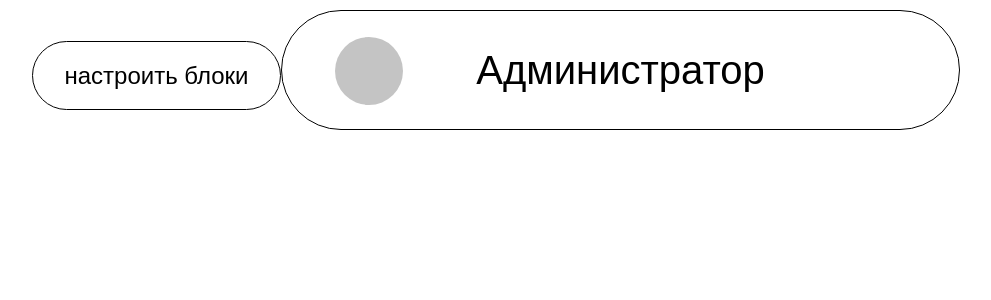
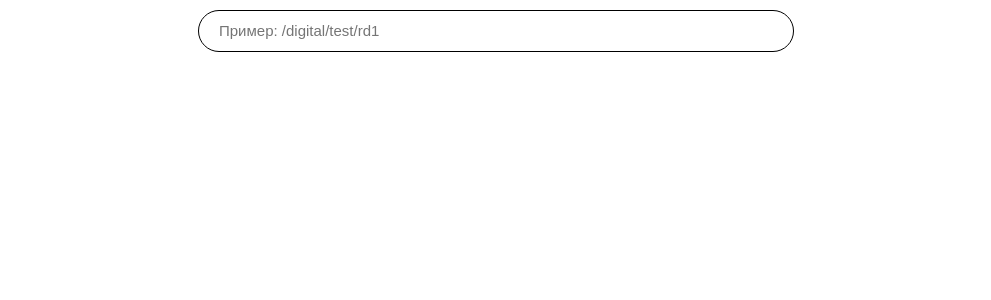
Before and after one commit to Ziuziun-Pavel/configurator, a React (Create React App) app: page / in a window 1280 px wide. Shown: the top 300 px of the page, without its empty margins (144-1135 px from the left). Built offline with nearby package versions, Linux system fonts and the light colour scheme.

Commit message:
create-text-field

```diff
--- a/src/App.tsx
+++ b/src/App.tsx
@@ -2,6 +2,7 @@
 import './App.css'
 import Button from './components/Button'
 import AdministratorButton from "./components/AdministratorButton";
+import TextField from "./components/TextField";
 
 
 function App() {
@@ -9,15 +10,18 @@
 
   return (
         <div className='App'>
-            <Button
-                text='настроить блоки'
-                onClick={() => setSelected(!isSelected)}
-                width='249px'
-                isSelected={isSelected}
-            />
+          {/*  <Button*/}
+          {/*      text='настроить блоки'*/}
+          {/*      onClick={() => setSelected(!isSelected)}*/}
+          {/*      width='249px'*/}
+          {/*      isSelected={isSelected}*/}
+          {/*  />*/}
 
-          <AdministratorButton/>
+          {/*<AdministratorButton/>*/}
 
+          <TextField
+                text='Пример: /digital/test/rd1'
+          />
         </div>
     )
 }
--- /dev/null
+++ b/src/components/TextField.tsx
@@ -0,0 +1,19 @@
+import React from 'react'
+import styled from "@emotion/styled";
+import {TextFieldProps} from "../models/textFieldProps";
+
+const TextField: React.FC<TextFieldProps> = ({text}) => {
+  const StyledInput = styled.input`
+    width: 554px;
+    padding: 11px 20px;
+    font-size: 15px;
+    line-height: 18px;
+    color: rgba(0, 0, 0, 0.5);
+    border: 1px solid #000000;
+    border-radius: 45px;
+  `;
+
+  return <StyledInput placeholder={text}/>
+};
+
+export default TextField;
--- /dev/null
+++ b/src/models/textFieldProps.ts
@@ -0,0 +1,3 @@
+export interface TextFieldProps {
+  text?: string
+}
```
